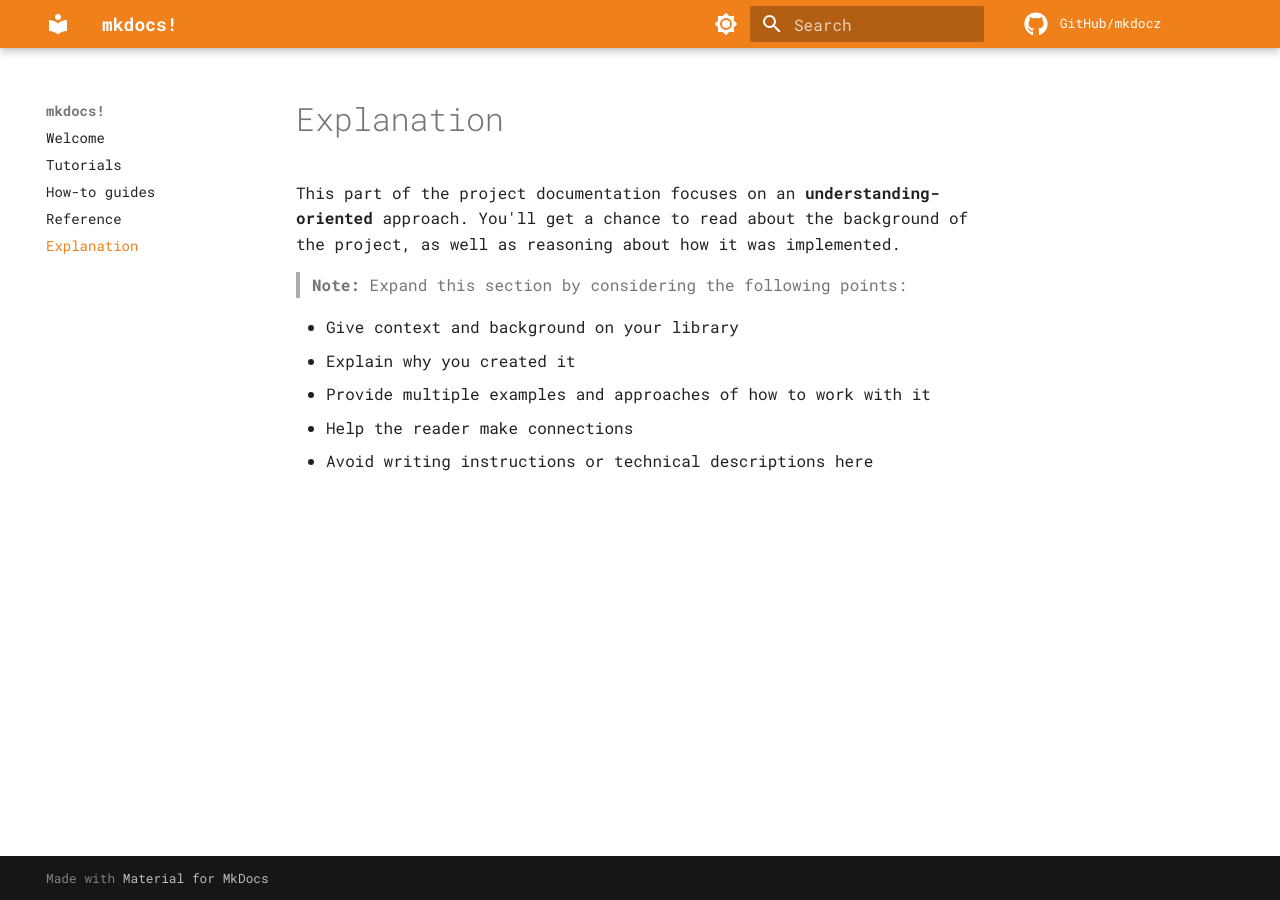
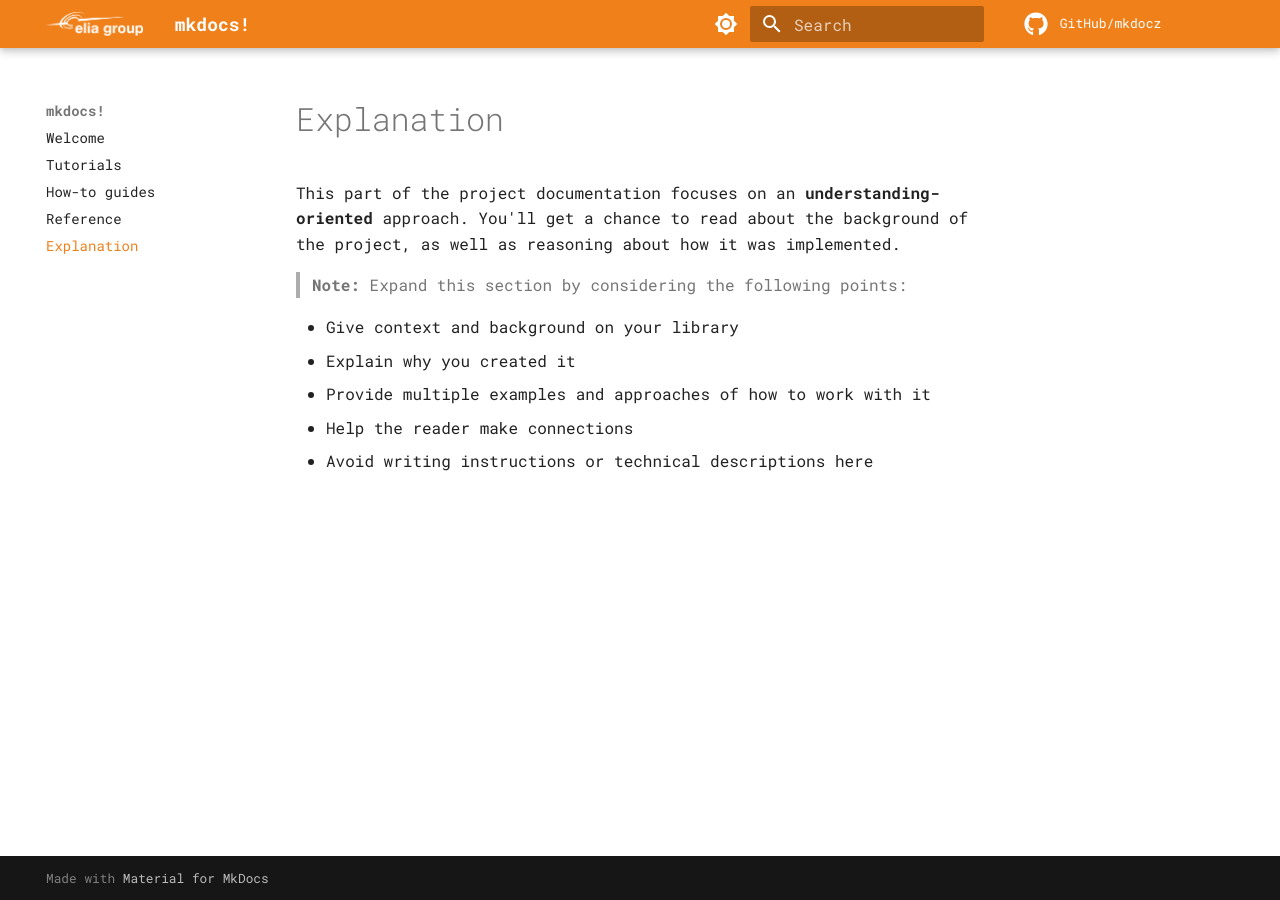
Before and after one commit to tomasurdiales/DataScienceCookBook, an MkDocs documentation site: the page built from docs/explanation.md, in a window 1280 px wide. Built offline with MkDocs 1.6.1 and Material for MkDocs 9.7.7, drawn with Linux system fonts in a browser that asks for light colours; comment, search, counter and statistics services are not loaded.

Commit message:
Add logo to MkDocs theme configuration

```diff
--- a/mkdocs.yml
+++ b/mkdocs.yml
@@ -21,6 +21,7 @@ theme:
     text: Roboto Mono
   icon:
       repo: fontawesome/brands/github
+  logo: elia-group-logo.png
   features:
     - search.suggest
     - navigation.instant
```
Also changed, not shown: docs/elia-group-logo.png (added).
